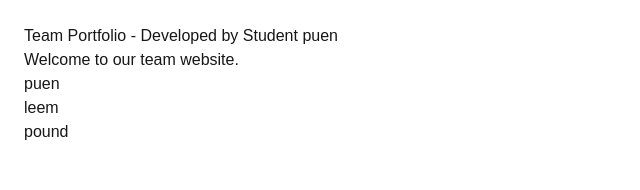
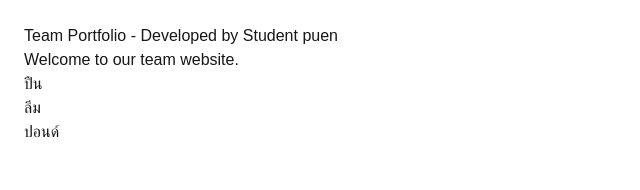
Before and after one commit to parinratron-svg/nextjs-team-app, a Next.js app: page / in a window 1280 px wide. Shown: the top 190 px of the page, without its empty margins (0-640 px from the left). Built offline with nearby package versions, Linux system fonts and the light colour scheme.

Commit message:
update landing heading

```diff
--- a/app/page.tsx
+++ b/app/page.tsx
@@ -6,9 +6,9 @@ export default function Home() {
  <h1>Team Portfolio - Developed by Student puen</h1>
  <p>Welcome to our team website.</p>
  <ul>
- <li><a href="/puen">puen</a></li>
- <li><a href="/leem">leem</a></li>
- <li><a href="/pound">pound</a></li>
+ <li><a href="/puen">ปืน</a></li>
+ <li><a href="/leem">ลีม</a></li>
+ <li><a href="/pound">ปอนด์</a></li>
  </ul>
  </main>
  );
```
